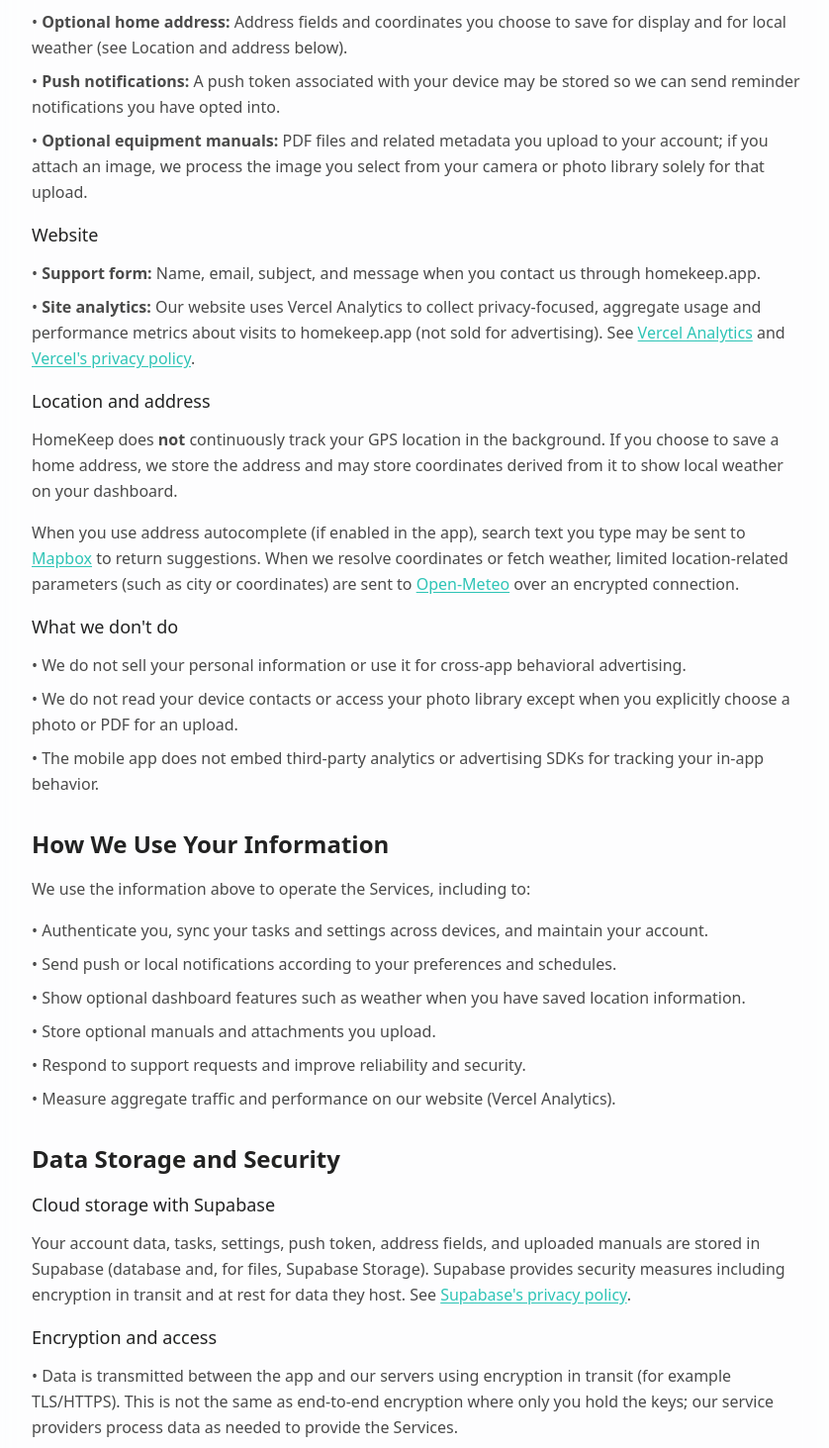
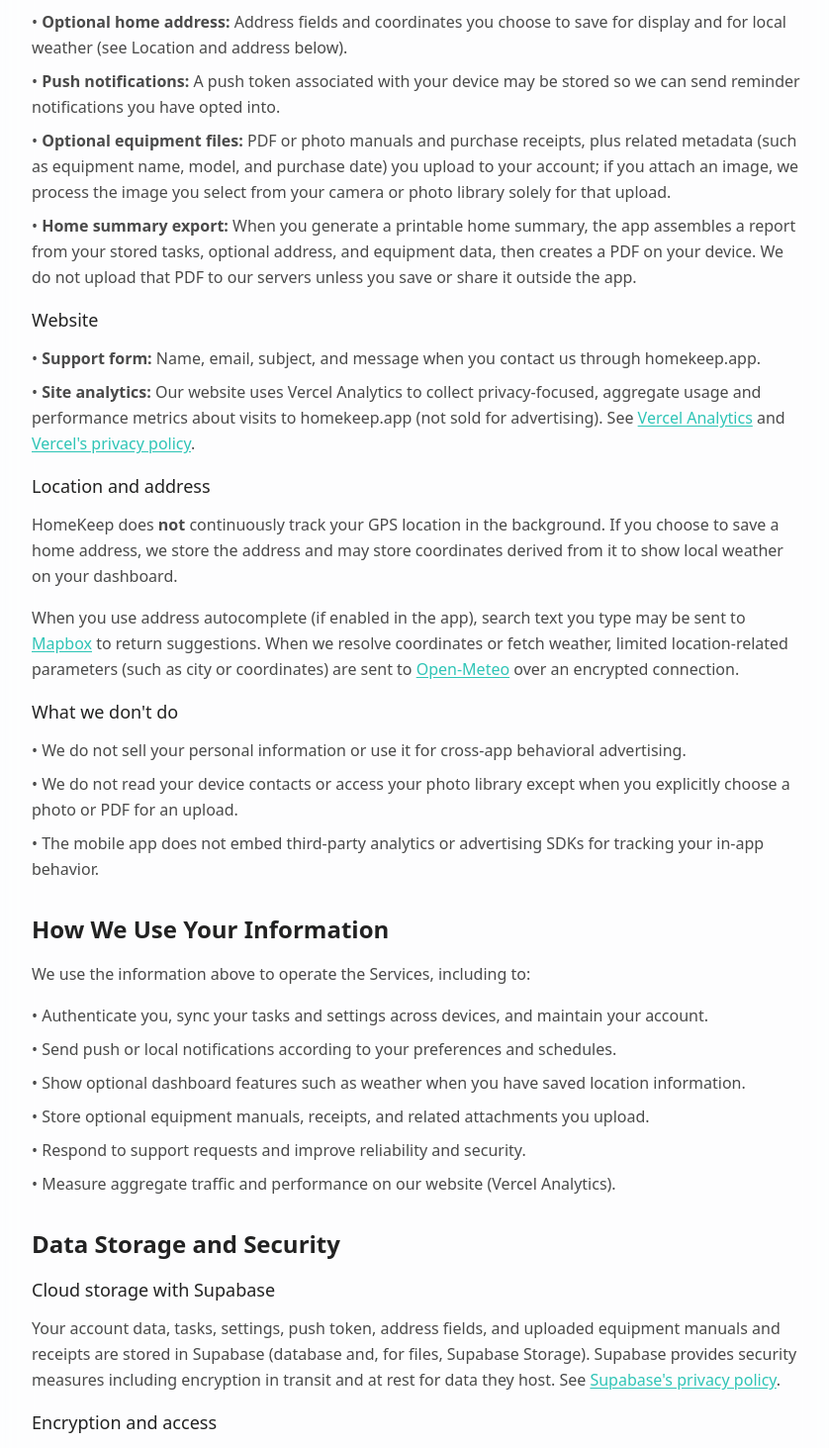
Before and after one commit to jvpatey/homekeep-website, a Next.js app: page /privacy in a window 1280 px wide. Shown: the part 987-2450 px from the top of the page at 99% size, without its empty margins (217-1055 px from the left). Built offline with nearby package versions, Linux system fonts and the light colour scheme.

Commit message:
added fixes for new features

```diff
--- a/src/app/page.tsx
+++ b/src/app/page.tsx
@@ -54,6 +54,10 @@
 
 const CHECKLIST = [
   {
+    title: "Printable Home Summary",
+    body: "Export a PDF with your address, equipment, and full completion history—handy for insurance, listings, or your records.",
+  },
+  {
     title: "Recurring Task Schedules",
     body: "Customizable intervals from daily to yearly",
   },
@@ -79,8 +83,8 @@
   },
 ] as const;
 
-/** lg grid column spans for bento rhythm (6-col subgrid) */
-const BENTO_SPANS = [
+/** lg grid column spans for bento rhythm (6-col subgrid); index 0 is full-width */
+const BENTO_TILE_SPANS = [
   "lg:col-span-3",
   "lg:col-span-3",
   "lg:col-span-4",
@@ -88,6 +92,11 @@
   "lg:col-span-2",
   "lg:col-span-4",
 ] as const;
+
+function getBentoSpan(index: number): string {
+  if (index === 0) return "lg:col-span-6";
+  return BENTO_TILE_SPANS[index - 1];
+}
 
 export default function Home() {
   const [modalFeatureIndex, setModalFeatureIndex] = useState<number | null>(
@@ -287,9 +296,6 @@
                   <p className="text-xs font-semibold uppercase tracking-wider text-[var(--color-text-secondary)]">
                     At a glance
                   </p>
-                  <p className="mt-1 text-sm text-[var(--color-text-secondary)] leading-snug">
-                    Tap a row for more detail.
-                  </p>
                 </div>
                 <div className="flex-1 flex flex-col">
                   {FEATURES.map((feature, index) => (
@@ -350,7 +356,7 @@
               {CHECKLIST.map((item, i) => (
                 <div
                   key={item.title}
-                  className={`glass-card rounded-2xl p-5 md:p-6 flex flex-col h-full min-h-[140px] transition-[transform,box-shadow] duration-200 ease-out motion-safe:hover:-translate-y-0.5 ${BENTO_SPANS[i]}`}
+                  className={`glass-card rounded-2xl p-5 md:p-6 flex flex-col h-full min-h-[140px] transition-[transform,box-shadow] duration-200 ease-out motion-safe:hover:-translate-y-0.5 ${getBentoSpan(i)}`}
                   style={{ transitionDelay: `${40 + i * 35}ms` }}
                 >
                   <svg
--- a/src/app/privacy/page.tsx
+++ b/src/app/privacy/page.tsx
@@ -19,7 +19,7 @@
           Privacy Policy
         </h1>
         <p className="text-sm text-[var(--color-text-secondary)]">
-          Last updated: May 11, 2026
+          Last updated: May 16, 2026
         </p>
       </header>
 
@@ -99,10 +99,18 @@
                 notifications you have opted into.
               </li>
               <li>
-                • <strong>Optional equipment manuals:</strong> PDF files and
-                related metadata you upload to your account; if you attach an
-                image, we process the image you select from your camera or photo
-                library solely for that upload.
+                • <strong>Optional equipment files:</strong> PDF or photo
+                manuals and purchase receipts, plus related metadata (such as
+                equipment name, model, and purchase date) you upload to your
+                account; if you attach an image, we process the image you select
+                from your camera or photo library solely for that upload.
+              </li>
+              <li>
+                • <strong>Home summary export:</strong> When you generate a
+                printable home summary, the app assembles a report from your
+                stored tasks, optional address, and equipment data, then creates
+                a PDF on your device. We do not upload that PDF to our servers
+                unless you save or share it outside the app.
               </li>
             </ul>
 
@@ -214,7 +222,10 @@
                 • Show optional dashboard features such as weather when you have
                 saved location information.
               </li>
-              <li>• Store optional manuals and attachments you upload.</li>
+              <li>
+                • Store optional equipment manuals, receipts, and related
+                attachments you upload.
+              </li>
               <li>
                 • Respond to support requests and improve reliability and
                 security.
@@ -236,7 +247,8 @@
             </h3>
             <p className="text-[var(--color-text-secondary)] leading-relaxed mb-4">
               Your account data, tasks, settings, push token, address fields, and
-              uploaded manuals are stored in Supabase (database and, for files,
+              uploaded equipment manuals and receipts are stored in Supabase
+              (database and, for files,
               Supabase Storage). Supabase provides security measures including
               encryption in transit and at rest for data they host. See{" "}
               <a
--- a/src/app/terms/page.tsx
+++ b/src/app/terms/page.tsx
@@ -19,7 +19,7 @@
           Terms of Service
         </h1>
         <p className="text-sm text-[var(--color-text-secondary)]">
-          Last updated: May 11, 2026
+          Last updated: May 16, 2026
         </p>
       </header>
 
@@ -65,7 +65,12 @@
                 • Optional home address and a weather summary on the dashboard
               </li>
               <li>
-                • Optional equipment manuals (for example PDF storage and viewing)
+                • Optional equipment library (manuals and purchase receipts as
+                PDF or photo, with in-app viewing)
+              </li>
+              <li>
+                • A printable home maintenance summary (PDF assembled on your
+                device from your tasks, address, and equipment)
               </li>
               <li>
                 • Multiple maintenance categories (such as HVAC, Plumbing,
```
